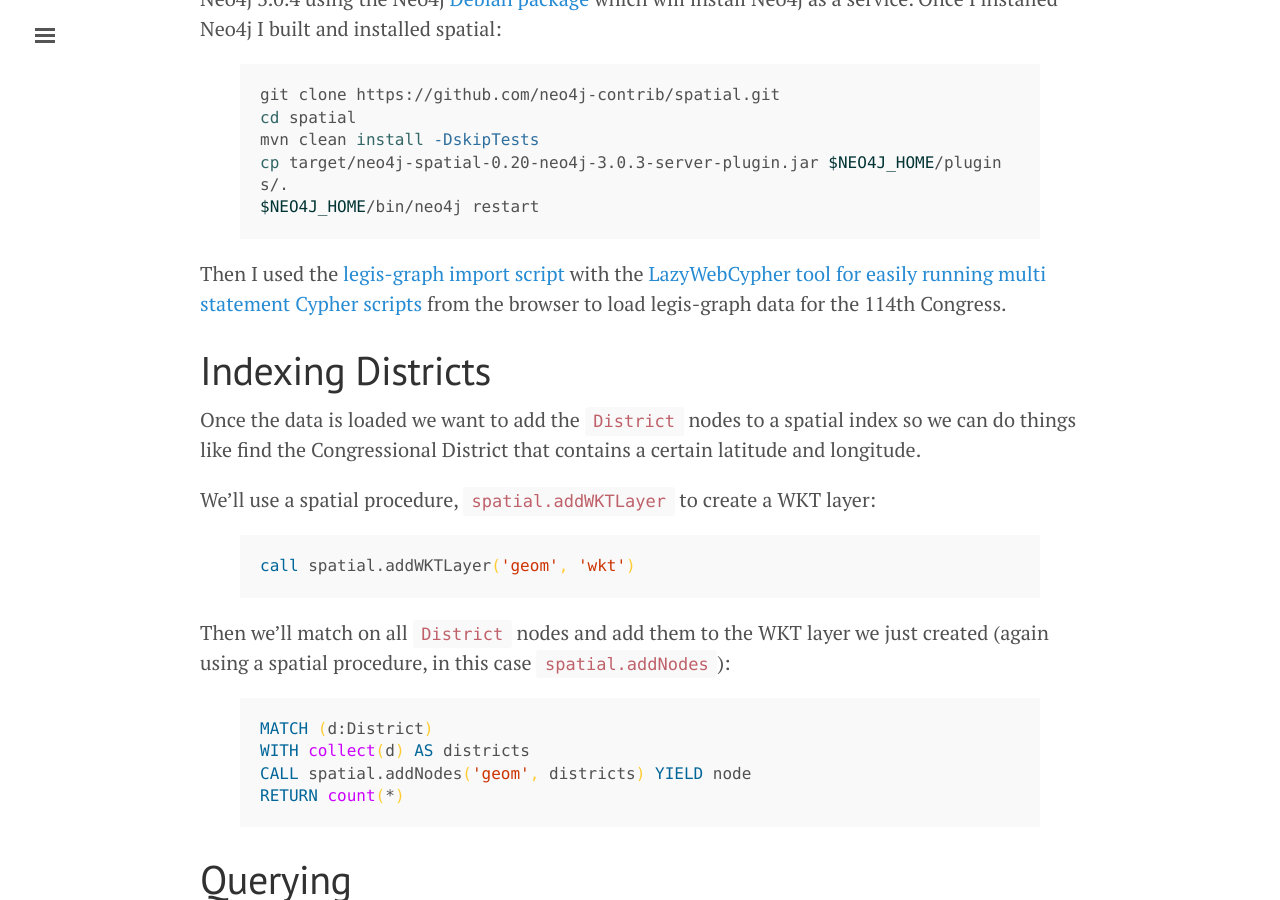
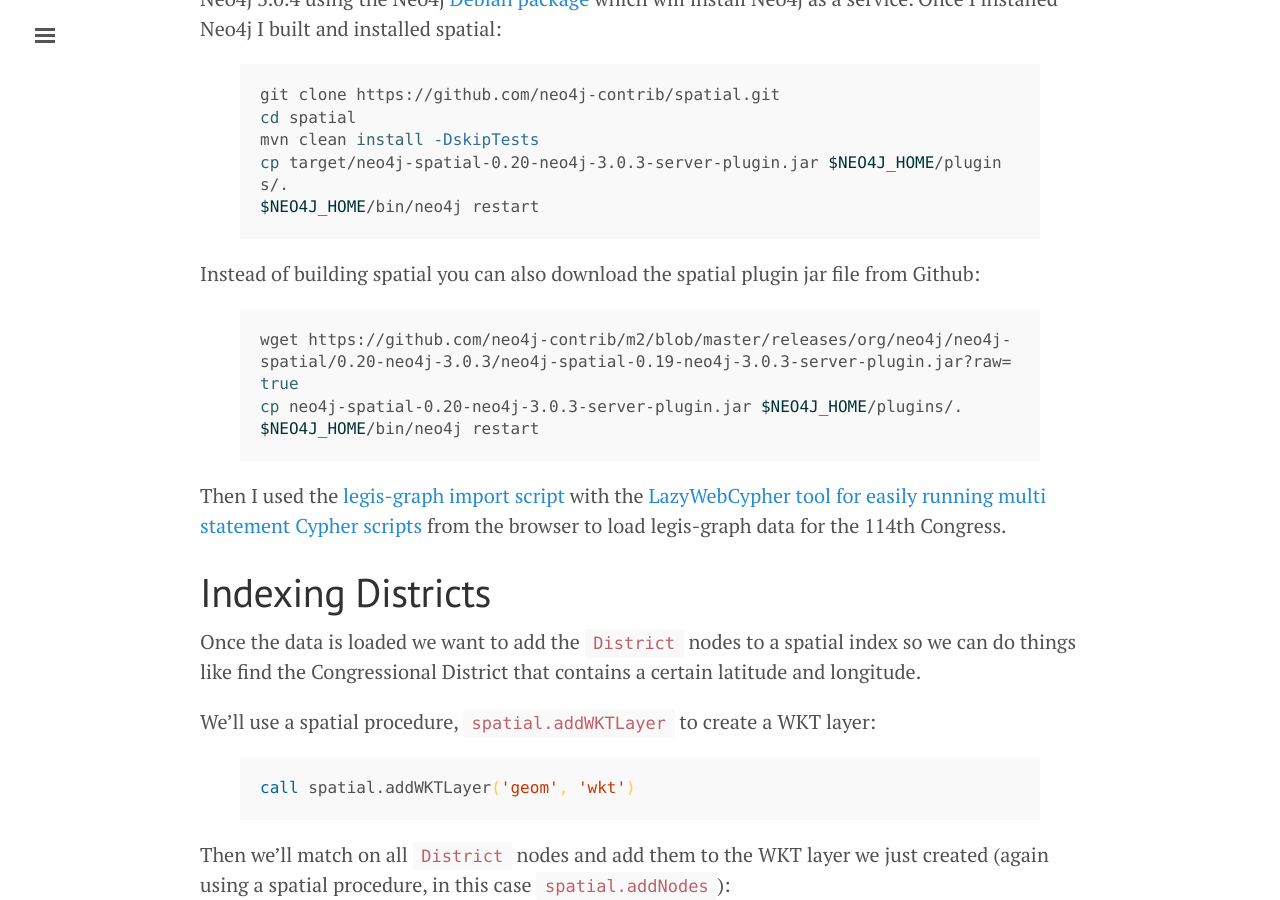
Before and after one commit to johnymontana/johnymontana.github.io, a Jekyll site: the page built from _posts/2016-08-09-neo4j-spatial-procedures-congressional-boundaries.md, in a window 1280 px wide and 900 px high, scrolled down 2740 px. Built offline with Jekyll 4.4.1, drawn with Linux system fonts in a browser that asks for light colours; comment, search, counter and statistics services are not loaded.

Commit message:
fix missing link. add alt install instructions

```diff
--- a/_posts/2016-08-09-neo4j-spatial-procedures-congressional-boundaries.md
+++ b/_posts/2016-08-09-neo4j-spatial-procedures-congressional-boundaries.md
@@ -5,7 +5,7 @@ introtext: Updating legis-graph-spatial to make use of the new spatial procedure
 mainimage: /public/img/spatial_query.png
 ---
 
-Neo4j 3.0 introduced the concept of [user defined procedures](): code written in Java (or any JVM language) that is deployed to the database and callable from Cypher. User defined procedures are an alternative to unmanaged extensions, with the key difference that user defined procedures are callable from Cypher (instead of extending the http REST endpoints). This allows for an alternative API for [Neo4j's spatial extension](https://github.com/neo4j-contrib/spatial) - namely, exposing Neo4j Spatial's functionality through Cypher!
+Neo4j 3.0 introduced the concept of [user defined procedures](https://neo4j.com/docs/developer-manual/current/procedures/): code written in Java (or any JVM language) that is deployed to the database and callable from Cypher. User defined procedures are an alternative to unmanaged extensions, with the key difference that user defined procedures are callable from Cypher (instead of extending the http REST endpoints). This allows for an alternative API for [Neo4j's spatial extension](https://github.com/neo4j-contrib/spatial) - namely, exposing Neo4j Spatial's functionality through Cypher!
 
 ![](/public/img/spatial_query.png){: .center-image}
 
@@ -77,6 +77,15 @@ mvn clean install -DskipTests
 cp target/neo4j-spatial-0.20-neo4j-3.0.3-server-plugin.jar $NEO4J_HOME/plugins/.
 $NEO4J_HOME/bin/neo4j restart
 
+{% endhighlight %}
+
+
+Instead of building spatial you can also download the spatial plugin jar file from Github:
+
+{% highlight shell %}
+wget https://github.com/neo4j-contrib/m2/blob/master/releases/org/neo4j/neo4j-spatial/0.20-neo4j-3.0.3/neo4j-spatial-0.19-neo4j-3.0.3-server-plugin.jar?raw=true
+cp neo4j-spatial-0.20-neo4j-3.0.3-server-plugin.jar $NEO4J_HOME/plugins/.
+$NEO4J_HOME/bin/neo4j restart
 {% endhighlight %}
 
 Then I used the [legis-graph import script](https://github.com/legis-graph/legis-graph/blob/master/quickstart/114/legis_graph_import_114.cypher) with the [LazyWebCypher tool for easily running multi statement Cypher scripts](http://www.lyonwj.com/LazyWebCypher/?file=https://raw.githubusercontent.com/legis-graph/legis-graph/master/quickstart/114/legis_graph_import_114.cypher) from the browser to load legis-graph data for the 114th Congress.
```
